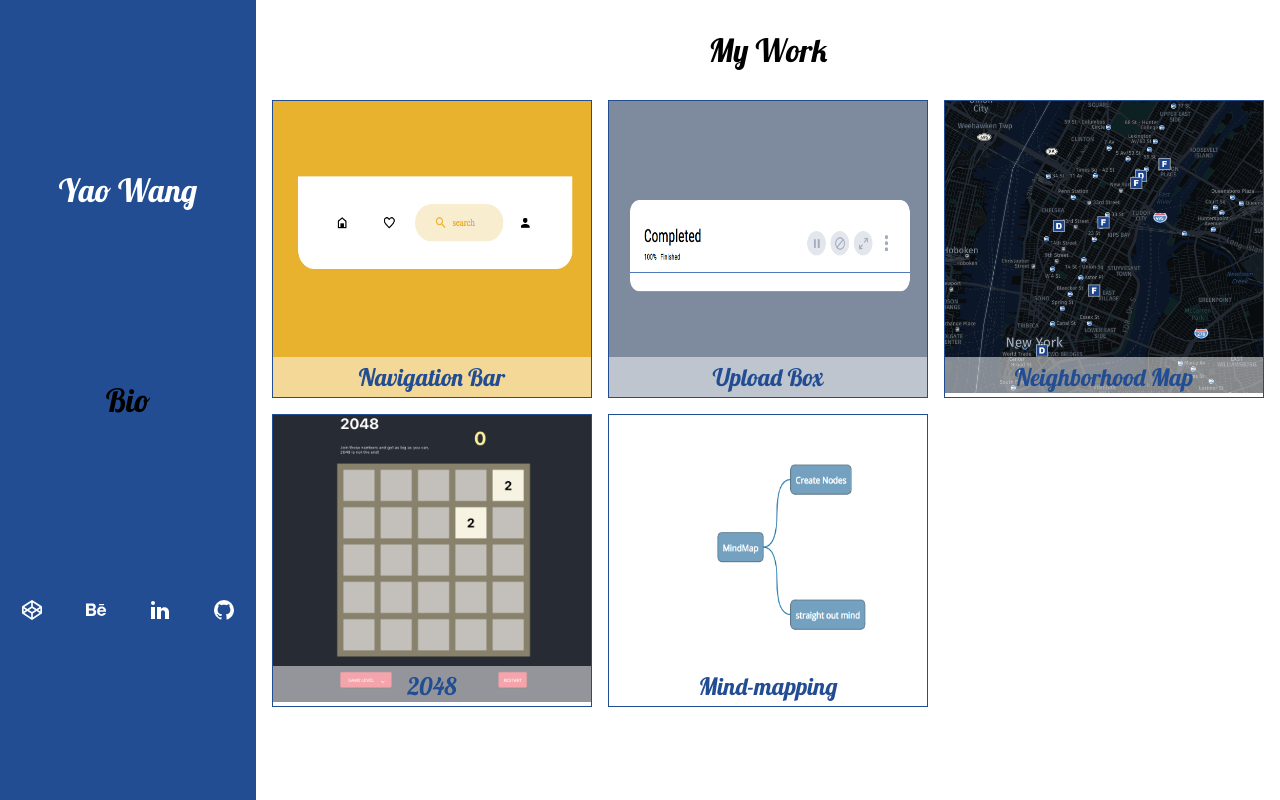
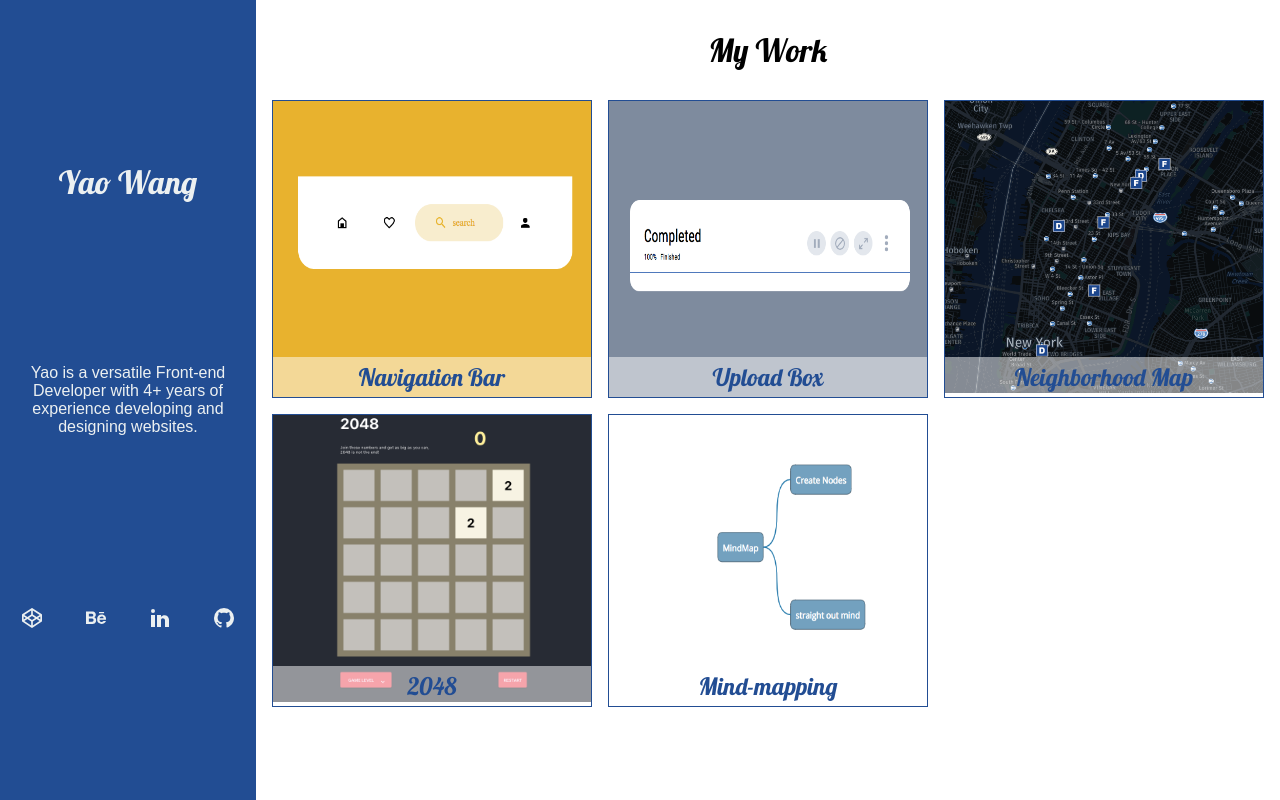
Before and after one commit to yaowang908/yaowang908.github.io, a React app: page / in a window 1280 px wide. Built offline with nearby package versions, Linux system fonts and the light colour scheme.

Commit message:
added sidepanel content

```diff
--- a/src/App/SidePanel.jsx
+++ b/src/App/SidePanel.jsx
@@ -1,15 +1,26 @@
 import React, { Fragment } from 'react';
 import styled from "styled-components";
+
+const lightColor = '#ECF0F1';
 
 const NameContainer = styled.div`
     width: 100%;
     padding: 0;
-    // margin: 150px 0 0 0;
-    color: #fff;
+    color: ${lightColor};
 `;
 
 const Bio = styled.div`
     width: 100%;
+    box-sizing: border-box;
+    padding: 0 10px;
+    text-align: center;
+    font-family: sans-serif;
+    font-size: 1rem;
+    color: ${lightColor};
+
+    @media (max-width: 768px) {
+        display: none;
+    }
 `;
 
 const Connections = styled.div`
@@ -27,33 +38,35 @@ const SidePanelContent = ()=>{
     return (
         <Fragment>
             <NameContainer>Yao Wang</NameContainer>
-            <Bio>Bio</Bio>
+            <Bio>
+                Yao is a versatile Front-end Developer with 4+ years of experience developing and designing websites.
+            </Bio>
             <Connections>
                 <ConnectionItem>
                     <a href="https://codepen.io/yaowang/">
                         <svg style={{'width':'24px','height':'24px'}} viewBox="0 0 24 24">
-                            <path fill="#fff" d="M15.09,12L12,14.08V14.09L8.91,12L12,9.92V9.92L15.09,12M12,2C11.84,2 11.68,2.06 11.53,2.15L2.5,8.11C2.27,8.22 2.09,8.43 2,8.67V14.92C2,15.33 2,15.33 2.15,15.53L11.53,21.86C11.67,21.96 11.84,22 12,22C12.16,22 12.33,21.95 12.47,21.85L21.85,15.5C22,15.33 22,15.33 22,14.92V8.67C21.91,8.42 21.73,8.22 21.5,8.1L12.47,2.15C12.32,2.05 12.16,2 12,2M16.58,13L19.59,15.04L12.83,19.6V15.53L16.58,13M19.69,8.9L16.58,11L12.83,8.47V4.38L19.69,8.9M20.33,10.47V13.53L18.07,12L20.33,10.47M7.42,13L11.17,15.54V19.6L4.41,15.04L7.42,13M4.31,8.9L11.17,4.39V8.5L7.42,11L4.31,8.9M3.67,10.5L5.93,12L3.67,13.54V10.5Z" />
+                            <path fill={lightColor} d="M15.09,12L12,14.08V14.09L8.91,12L12,9.92V9.92L15.09,12M12,2C11.84,2 11.68,2.06 11.53,2.15L2.5,8.11C2.27,8.22 2.09,8.43 2,8.67V14.92C2,15.33 2,15.33 2.15,15.53L11.53,21.86C11.67,21.96 11.84,22 12,22C12.16,22 12.33,21.95 12.47,21.85L21.85,15.5C22,15.33 22,15.33 22,14.92V8.67C21.91,8.42 21.73,8.22 21.5,8.1L12.47,2.15C12.32,2.05 12.16,2 12,2M16.58,13L19.59,15.04L12.83,19.6V15.53L16.58,13M19.69,8.9L16.58,11L12.83,8.47V4.38L19.69,8.9M20.33,10.47V13.53L18.07,12L20.33,10.47M7.42,13L11.17,15.54V19.6L4.41,15.04L7.42,13M4.31,8.9L11.17,4.39V8.5L7.42,11L4.31,8.9M3.67,10.5L5.93,12L3.67,13.54V10.5Z" />
                         </svg>
                     </a>
                 </ConnectionItem>
                 <ConnectionItem>
                     <a href="https://www.behance.net/yaowang9">
                         <svg style={{ 'width': '24px', 'height': '24px' }} viewBox="0 0 24 24">
-                            <path fill="#fff" d="M19.58,12.27C19.54,11.65 19.33,11.18 18.96,10.86C18.59,10.54 18.13,10.38 17.58,10.38C17,10.38 16.5,10.55 16.19,10.89C15.86,11.23 15.65,11.69 15.57,12.27M21.92,12.04C22,12.45 22,13.04 22,13.81H15.5C15.55,14.71 15.85,15.33 16.44,15.69C16.79,15.92 17.22,16.03 17.73,16.03C18.26,16.03 18.69,15.89 19,15.62C19.2,15.47 19.36,15.27 19.5,15H21.88C21.82,15.54 21.53,16.07 21,16.62C20.22,17.5 19.1,17.92 17.66,17.92C16.47,17.92 15.43,17.55 14.5,16.82C13.62,16.09 13.16,14.9 13.16,13.25C13.16,11.7 13.57,10.5 14.39,9.7C15.21,8.87 16.27,8.46 17.58,8.46C18.35,8.46 19.05,8.6 19.67,8.88C20.29,9.16 20.81,9.59 21.21,10.2C21.58,10.73 21.81,11.34 21.92,12.04M9.58,14.07C9.58,13.42 9.31,12.97 8.79,12.73C8.5,12.6 8.08,12.53 7.54,12.5H4.87V15.84H7.5C8.04,15.84 8.46,15.77 8.76,15.62C9.31,15.35 9.58,14.83 9.58,14.07M4.87,10.46H7.5C8.04,10.46 8.5,10.36 8.82,10.15C9.16,9.95 9.32,9.58 9.32,9.06C9.32,8.5 9.1,8.1 8.66,7.91C8.27,7.78 7.78,7.72 7.19,7.72H4.87M11.72,12.42C12.04,12.92 12.2,13.53 12.2,14.24C12.2,15 12,15.64 11.65,16.23C11.41,16.62 11.12,16.94 10.77,17.21C10.37,17.5 9.9,17.72 9.36,17.83C8.82,17.94 8.24,18 7.61,18H2V5.55H8C9.53,5.58 10.6,6 11.23,6.88C11.61,7.41 11.8,8.04 11.8,8.78C11.8,9.54 11.61,10.15 11.23,10.61C11,10.87 10.7,11.11 10.28,11.32C10.91,11.55 11.39,11.92 11.72,12.42M20.06,7.32H15.05V6.07H20.06V7.32Z" />
+                            <path fill={lightColor} d="M19.58,12.27C19.54,11.65 19.33,11.18 18.96,10.86C18.59,10.54 18.13,10.38 17.58,10.38C17,10.38 16.5,10.55 16.19,10.89C15.86,11.23 15.65,11.69 15.57,12.27M21.92,12.04C22,12.45 22,13.04 22,13.81H15.5C15.55,14.71 15.85,15.33 16.44,15.69C16.79,15.92 17.22,16.03 17.73,16.03C18.26,16.03 18.69,15.89 19,15.62C19.2,15.47 19.36,15.27 19.5,15H21.88C21.82,15.54 21.53,16.07 21,16.62C20.22,17.5 19.1,17.92 17.66,17.92C16.47,17.92 15.43,17.55 14.5,16.82C13.62,16.09 13.16,14.9 13.16,13.25C13.16,11.7 13.57,10.5 14.39,9.7C15.21,8.87 16.27,8.46 17.58,8.46C18.35,8.46 19.05,8.6 19.67,8.88C20.29,9.16 20.81,9.59 21.21,10.2C21.58,10.73 21.81,11.34 21.92,12.04M9.58,14.07C9.58,13.42 9.31,12.97 8.79,12.73C8.5,12.6 8.08,12.53 7.54,12.5H4.87V15.84H7.5C8.04,15.84 8.46,15.77 8.76,15.62C9.31,15.35 9.58,14.83 9.58,14.07M4.87,10.46H7.5C8.04,10.46 8.5,10.36 8.82,10.15C9.16,9.95 9.32,9.58 9.32,9.06C9.32,8.5 9.1,8.1 8.66,7.91C8.27,7.78 7.78,7.72 7.19,7.72H4.87M11.72,12.42C12.04,12.92 12.2,13.53 12.2,14.24C12.2,15 12,15.64 11.65,16.23C11.41,16.62 11.12,16.94 10.77,17.21C10.37,17.5 9.9,17.72 9.36,17.83C8.82,17.94 8.24,18 7.61,18H2V5.55H8C9.53,5.58 10.6,6 11.23,6.88C11.61,7.41 11.8,8.04 11.8,8.78C11.8,9.54 11.61,10.15 11.23,10.61C11,10.87 10.7,11.11 10.28,11.32C10.91,11.55 11.39,11.92 11.72,12.42M20.06,7.32H15.05V6.07H20.06V7.32Z" />
                         </svg>
                     </a>
                 </ConnectionItem>
                 <ConnectionItem>
                     <a href="https://www.linkedin.com/in/yao-wang-62498181/">
                         <svg style={{ 'width': '24px', 'height': '24px' }} viewBox="0 0 24 24">
-                            <path fill="#fff" d="M21,21H17V14.25C17,13.19 15.81,12.31 14.75,12.31C13.69,12.31 13,13.19 13,14.25V21H9V9H13V11C13.66,9.93 15.36,9.24 16.5,9.24C19,9.24 21,11.28 21,13.75V21M7,21H3V9H7V21M5,3A2,2 0 0,1 7,5A2,2 0 0,1 5,7A2,2 0 0,1 3,5A2,2 0 0,1 5,3Z" />
+                            <path fill={lightColor} d="M21,21H17V14.25C17,13.19 15.81,12.31 14.75,12.31C13.69,12.31 13,13.19 13,14.25V21H9V9H13V11C13.66,9.93 15.36,9.24 16.5,9.24C19,9.24 21,11.28 21,13.75V21M7,21H3V9H7V21M5,3A2,2 0 0,1 7,5A2,2 0 0,1 5,7A2,2 0 0,1 3,5A2,2 0 0,1 5,3Z" />
                         </svg>
                     </a>
                 </ConnectionItem>
                 <ConnectionItem>
                     <a href="https://github.com/yaowang908">
                         <svg style={{ 'width': '24px', 'height': '24px' }} viewBox="0 0 24 24">
-                            <path fill="#fff" d="M12,2A10,10 0 0,0 2,12C2,16.42 4.87,20.17 8.84,21.5C9.34,21.58 9.5,21.27 9.5,21C9.5,20.77 9.5,20.14 9.5,19.31C6.73,19.91 6.14,17.97 6.14,17.97C5.68,16.81 5.03,16.5 5.03,16.5C4.12,15.88 5.1,15.9 5.1,15.9C6.1,15.97 6.63,16.93 6.63,16.93C7.5,18.45 8.97,18 9.54,17.76C9.63,17.11 9.89,16.67 10.17,16.42C7.95,16.17 5.62,15.31 5.62,11.5C5.62,10.39 6,9.5 6.65,8.79C6.55,8.54 6.2,7.5 6.75,6.15C6.75,6.15 7.59,5.88 9.5,7.17C10.29,6.95 11.15,6.84 12,6.84C12.85,6.84 13.71,6.95 14.5,7.17C16.41,5.88 17.25,6.15 17.25,6.15C17.8,7.5 17.45,8.54 17.35,8.79C18,9.5 18.38,10.39 18.38,11.5C18.38,15.32 16.04,16.16 13.81,16.41C14.17,16.72 14.5,17.33 14.5,18.26C14.5,19.6 14.5,20.68 14.5,21C14.5,21.27 14.66,21.59 15.17,21.5C19.14,20.16 22,16.42 22,12A10,10 0 0,0 12,2Z" />
+                            <path fill={lightColor} d="M12,2A10,10 0 0,0 2,12C2,16.42 4.87,20.17 8.84,21.5C9.34,21.58 9.5,21.27 9.5,21C9.5,20.77 9.5,20.14 9.5,19.31C6.73,19.91 6.14,17.97 6.14,17.97C5.68,16.81 5.03,16.5 5.03,16.5C4.12,15.88 5.1,15.9 5.1,15.9C6.1,15.97 6.63,16.93 6.63,16.93C7.5,18.45 8.97,18 9.54,17.76C9.63,17.11 9.89,16.67 10.17,16.42C7.95,16.17 5.62,15.31 5.62,11.5C5.62,10.39 6,9.5 6.65,8.79C6.55,8.54 6.2,7.5 6.75,6.15C6.75,6.15 7.59,5.88 9.5,7.17C10.29,6.95 11.15,6.84 12,6.84C12.85,6.84 13.71,6.95 14.5,7.17C16.41,5.88 17.25,6.15 17.25,6.15C17.8,7.5 17.45,8.54 17.35,8.79C18,9.5 18.38,10.39 18.38,11.5C18.38,15.32 16.04,16.16 13.81,16.41C14.17,16.72 14.5,17.33 14.5,18.26C14.5,19.6 14.5,20.68 14.5,21C14.5,21.27 14.66,21.59 15.17,21.5C19.14,20.16 22,16.42 22,12A10,10 0 0,0 12,2Z" />
                         </svg>
                     </a>
                 </ConnectionItem>
--- a/src/App/index.jsx
+++ b/src/App/index.jsx
@@ -10,6 +10,10 @@ const Container = styled.div`
     position: relative;
     display: flex;
     flex-flow: row nowrap;
+
+    @media (max-width: 768px) {
+        flex-flow: column nowrap;
+    }
 `;
 
 const SidePanel = styled.div`
@@ -24,16 +28,37 @@ const SidePanel = styled.div`
     display: flex;
     flex-flow: column nowrap;
     justify-content: space-evenly;
+    align-items: center;
+
+    @media (max-width: 768px) {
+        width: 100vw;
+        height: 20vw;
+        top: 0;
+        flex-flow: row nowrap;
+    }
+
+    @media (max-width: 320px) {
+        height: 30vw;
+    }
 `;
 
 const SidePanelPlaceHolder = styled.div`
     flex: 1 1 20%;
+    @media (max-width: 768px) {
+        flex: 1 1 25vw;
+    }
+    @media (max-width: 320px) {
+        flex: 1 1 40vw;
+    }
 `;
 
 const MainPlaceHolder = styled.div`
     flex: 1 1 80%;
     display: flex;
     flex-flow: column nowrap;
+    @media (max-width: 768px) {
+        flex: 1 1 auto;
+    }
 `;
 
 
```
